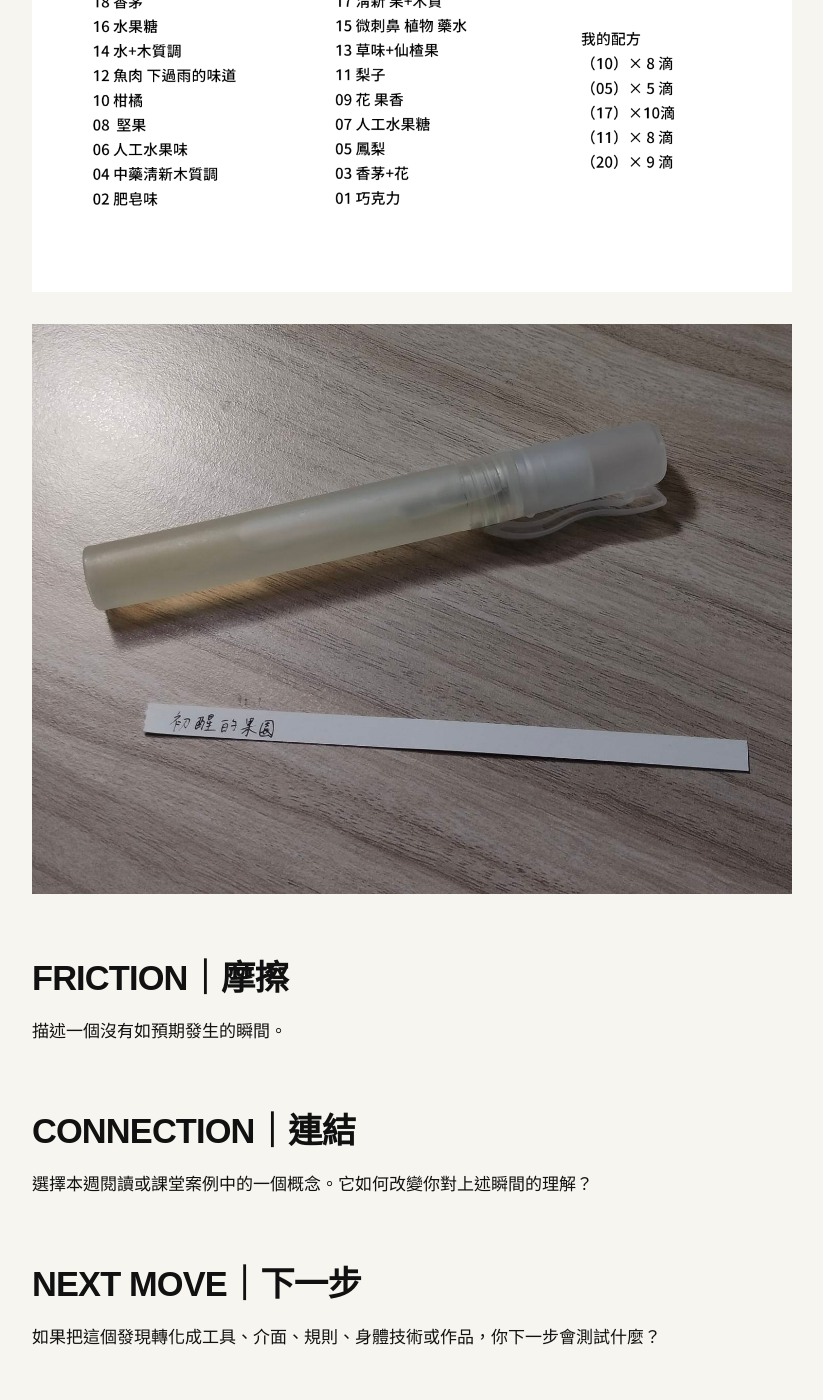
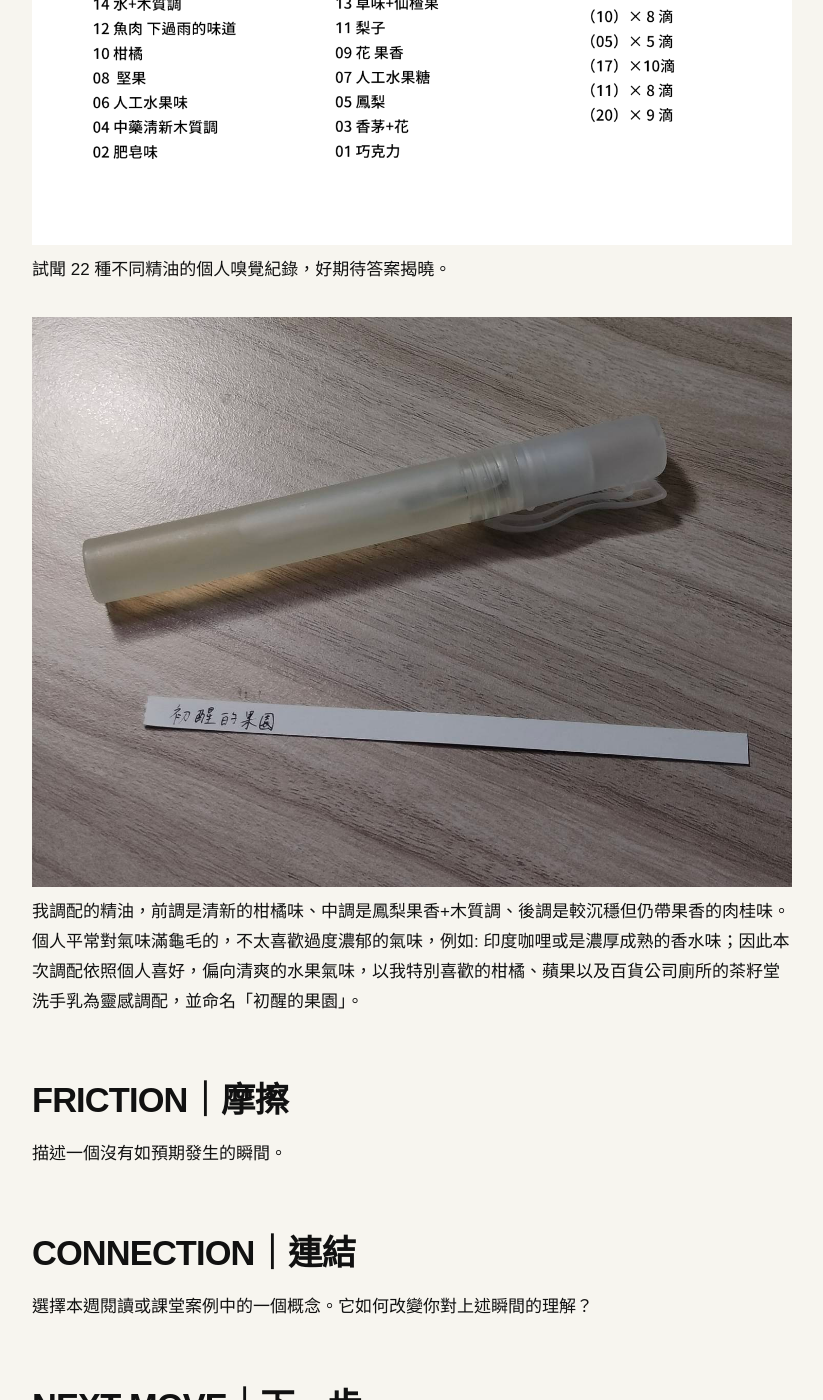
Before and after one commit to ivyjih/fieldworkarchive, a Jekyll site: the page built from weeks/week-04.md, in a window 1280 px wide and 1400 px high, scrolled down 773 px. Shown: the whole window, without its empty margins (48-871 px from the left). Built offline with Jekyll 4.4.1, drawn with Linux system fonts in a browser that asks for light colours; some of the changed text lies outside the part shown.

Commit message:
Update week-04.md

```diff
--- a/weeks/week-04.md
+++ b/weeks/week-04.md
@@ -11,9 +11,11 @@ permalink: /weeks/week-04/
 
 ## TRACE｜痕跡
 
-放入 1–3 張圖片，並為每張圖片寫下具體說明：何時、何地、發生了什麼，以及為什麼留下它。
 ![精油氣味]({{ '/assets/images/smell0929.png' | relative_url }})
+試聞 22 種不同精油的個人嗅覺紀錄，好期待答案揭曉。
+
 ![精油]({{ '/assets/images/essentialoil0929.jpg' | relative_url }})
+我調配的精油，前調是清新的柑橘味、中調是鳳梨果香+木質調、後調是較沉穩但仍帶果香的肉桂味。個人平常對氣味滿龜毛的，不太喜歡過度濃郁的氣味，例如: 印度咖哩或是濃厚成熟的香水味；因此本次調配依照個人喜好，偏向清爽的水果氣味，以我特別喜歡的柑橘、蘋果以及百貨公司廁所的茶籽堂洗手乳為靈感調配，並命名「初醒的果園」。
 
 ## FRICTION｜摩擦
 
```
